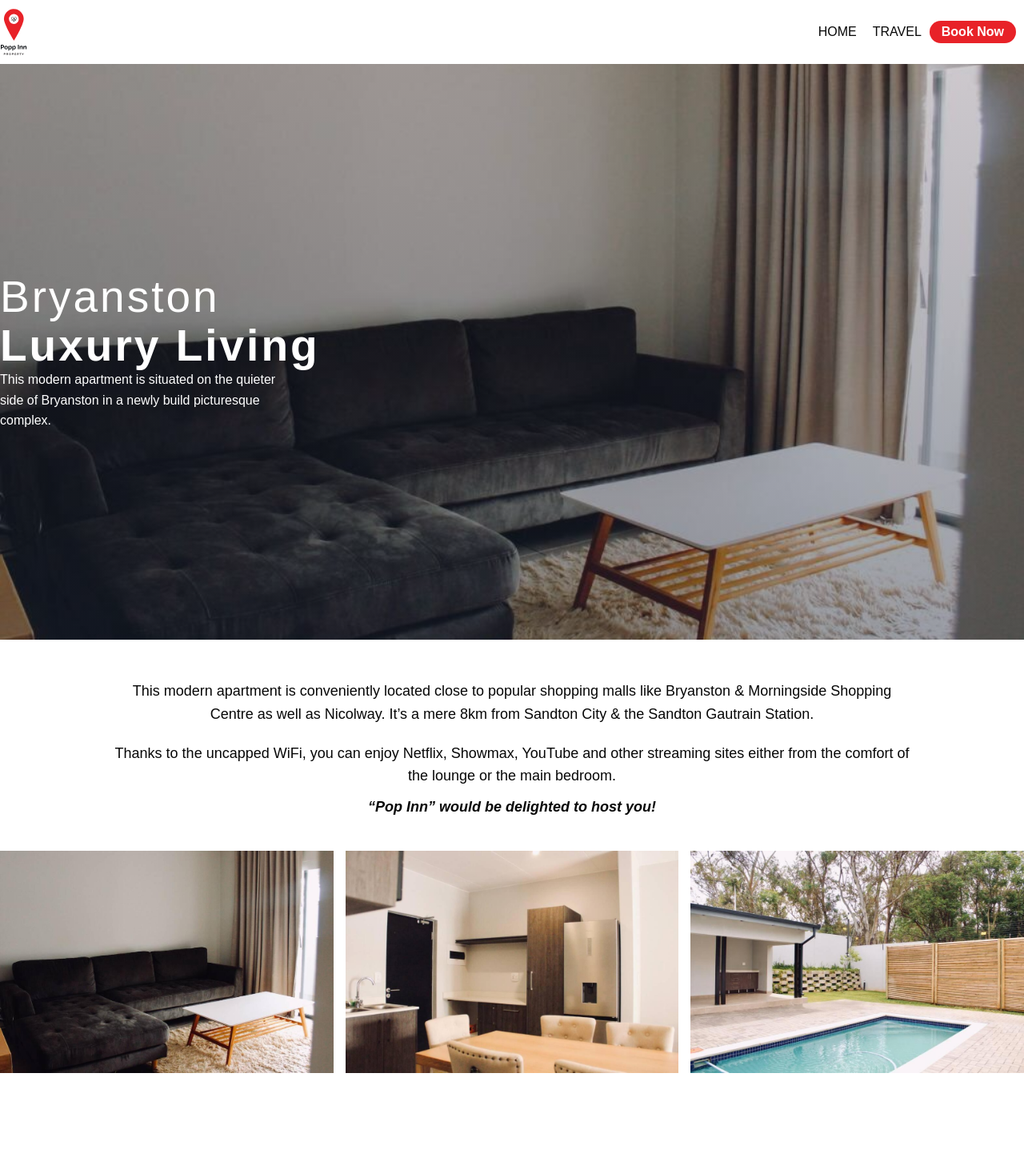
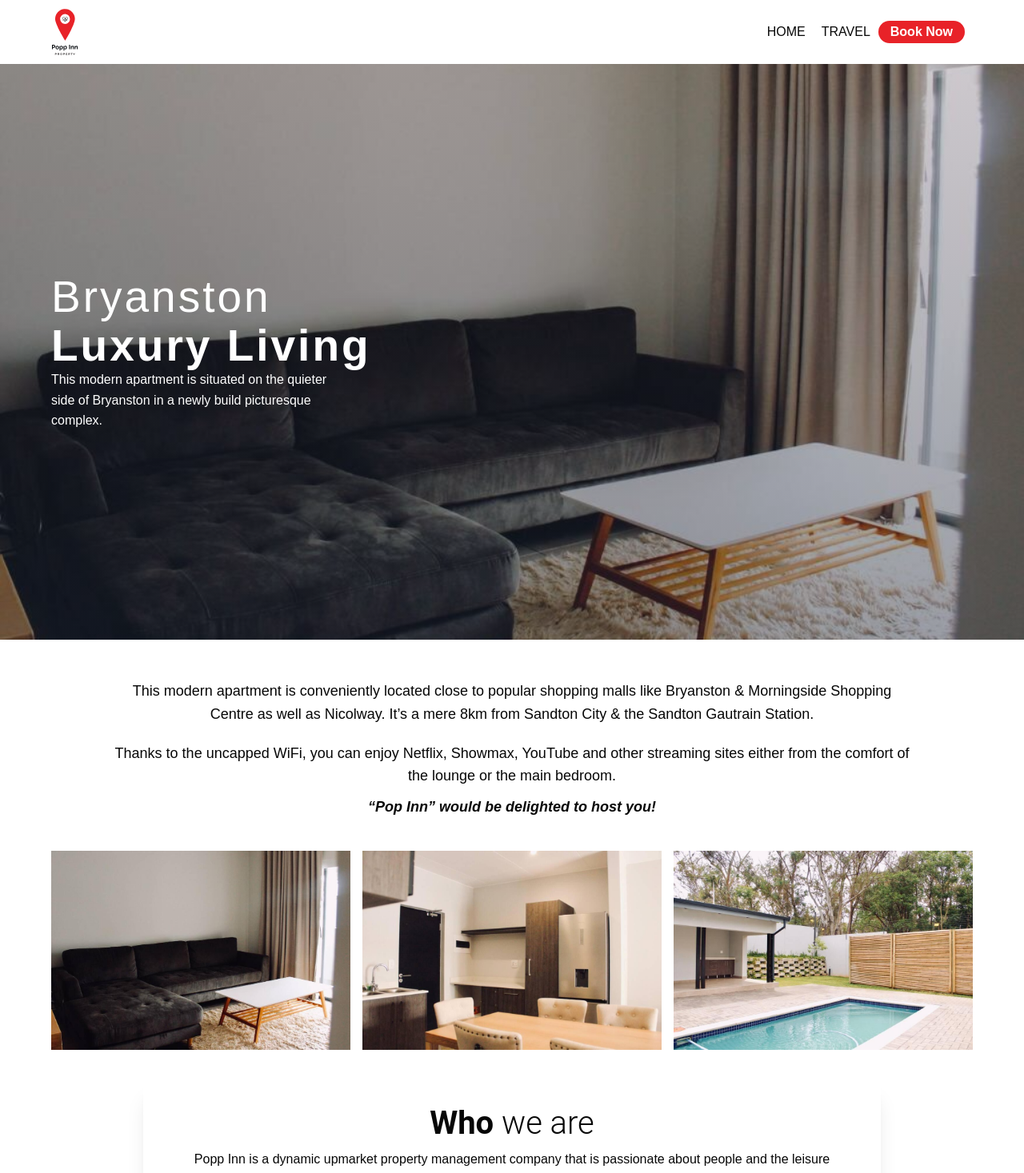
Before and after one commit to PhilaniNcube/poppinn, a Next.js app: page / in a window 1280 px wide. Shown: the top 1467 px of the page at 80% size. Built offline with nearby package versions, Linux system fonts and the light colour scheme.

Commit message:
container width

```diff
--- a/GlobalStyle.js
+++ b/GlobalStyle.js
@@ -62,8 +62,9 @@ const GlobalStyle = createGlobalStyle`
   }
 
   .container {
+      width: 90%;
       max-width: 1280px;
-      min-width: 300px;
+      min-width: 280px;
       margin: 0 auto;
   }
 
--- a/components/Hompage/Description.js
+++ b/components/Hompage/Description.js
@@ -4,14 +4,14 @@ import styled from 'styled-components';
 
 const Wrapper = styled.section`
   width: 100%;
-  max-height: 60vh;
+
   margin: 3rem 0;
 
   .container {
     display: grid;
     grid-template-columns: 1fr 1fr 1fr;
     gap: 1.5rem;
-    margin: 3rem auto;
+    margin: 4rem auto;
   }
 `;
 
--- a/components/Hompage/SectionOne.js
+++ b/components/Hompage/SectionOne.js
@@ -34,7 +34,7 @@ const Wrapper = styled.section`
       text-align: center;
       display: flex;
       flex-direction: column;
-      min-height: 70%;
+      min-height: 100%;
       width: 80%;
       margin: auto;
       padding: 3rem 4rem;
```
